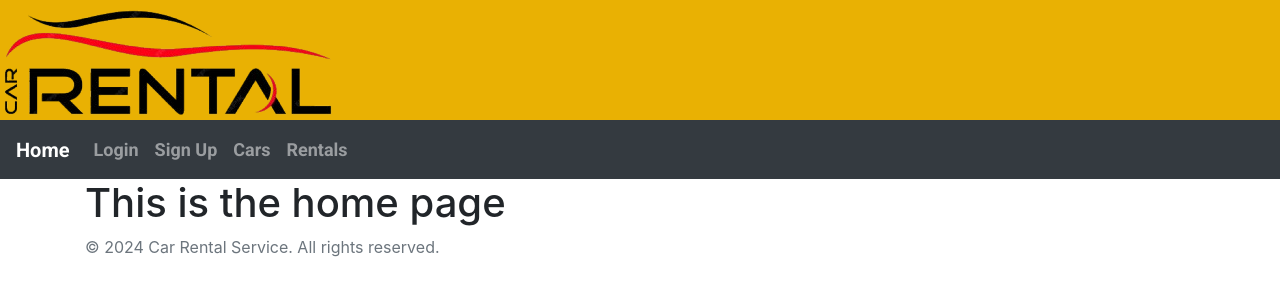
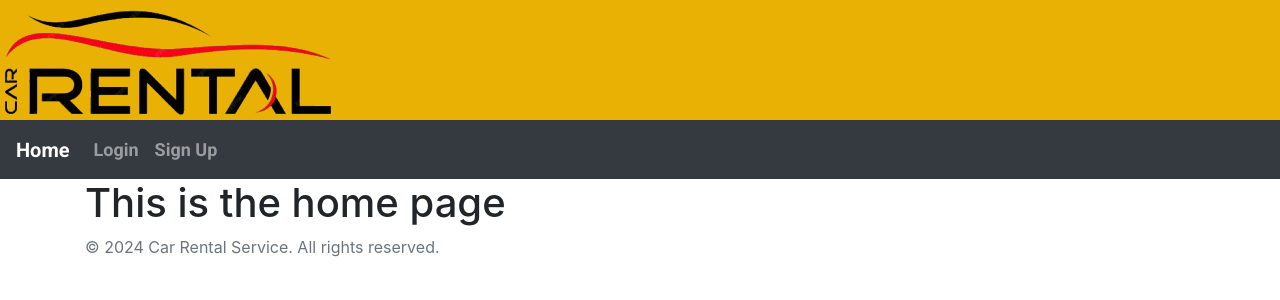
Before and after one commit to pgnikolov/flask-car-rental, a Flask app: page / in a window 1280 px wide. Shown: the top 300 px of the page. Run offline with Flask 3, Linux system fonts and the light colour scheme; some libraries are stand-ins or nearby versions.

Commit message:
Add 'Rentals' and 'Cars' links for authenticated users
Added 'Rentals' and 'Cars' links to the navbar for users who are logged in. This ensures that authenticated users have quick access to these sections, while unauthenticated users no longer see these links.

```diff
--- a/app/templates/base.html
+++ b/app/templates/base.html
@@ -20,6 +20,12 @@
             <ul class="navbar-nav mr-auto">
                 {% if current_user.is_authenticated %}
                     <li class="nav-item">
+                        <a class="nav-link" href="#">Rentals</a>
+                    </li>
+                    <li class="nav-item">
+                        <a class="nav-link" href="#">Cars</a>
+                    </li>
+                    <li class="nav-item">
                         <a class="nav-link" href="{{ url_for('auth.logout') }}">Logout</a>
                     </li>
                     {% if current_user.is_admin %}
@@ -37,12 +43,6 @@
                     </li>
                     <li class="nav-item">
                         <a class="nav-link" href="{{ url_for('auth.sign_up') }}">Sign Up</a>
-                    </li>
-                    <li class="nav-item">
-                        <a class="nav-link" href="#">Cars</a>
-                    </li>
-                    <li class="nav-item">
-                        <a class="nav-link" href="#">Rentals</a>
                     </li>
                 {% endif %}
             </ul>
```
